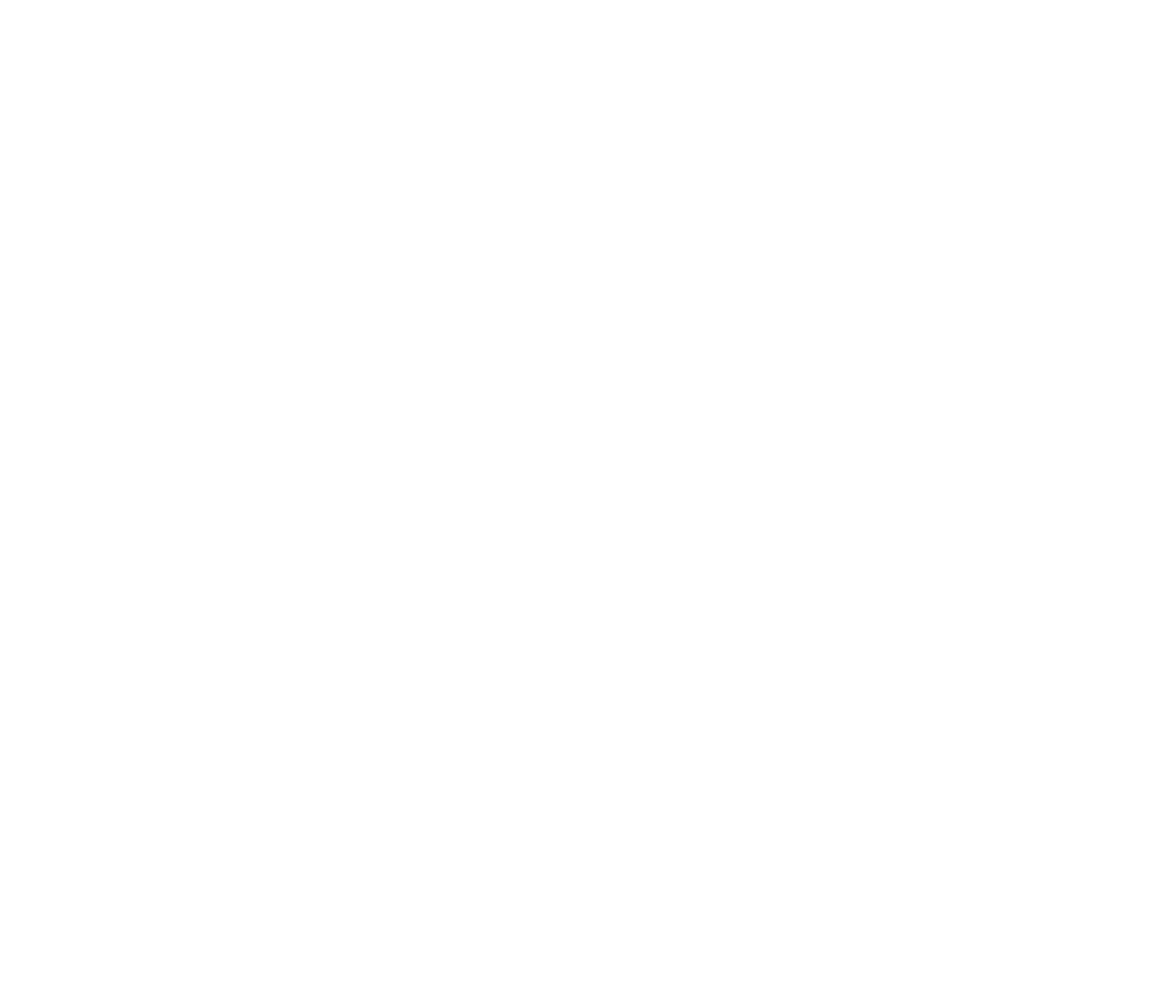
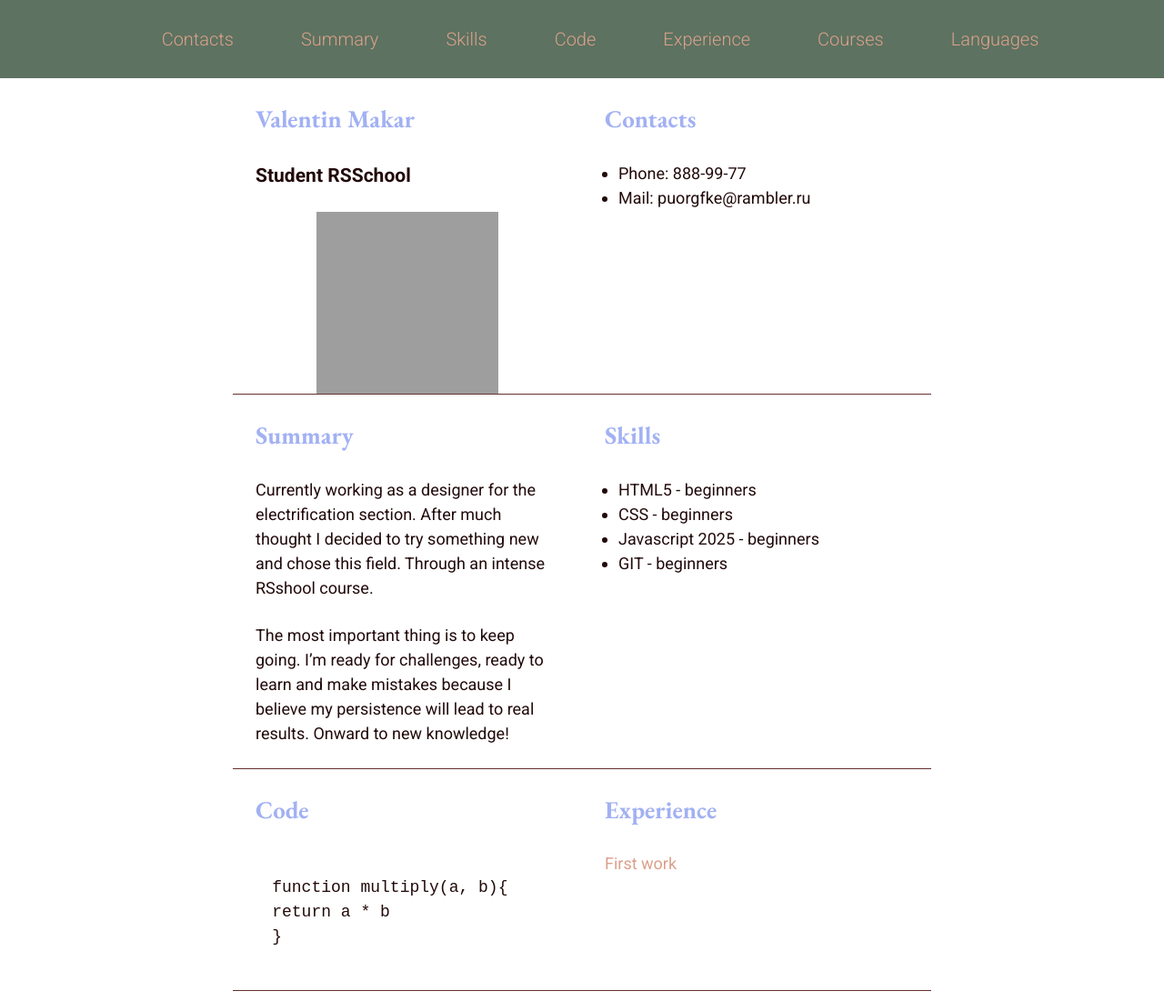
Before and after one commit to Val1k/rsschool-cv, a plain HTML site: page index.html in a window 1280 px wide. Shown: the top 1101 px of the page at 91% size. Before the commit the page ends 800 px from the top, so only its background shows below. Drawn offline with nearby package versions, Linux system fonts and the light colour scheme; grey boxes are pictures that could not be loaded.

Commit message:
feat: add new html and css

```diff
--- a/index.html
+++ b/index.html
@@ -4,11 +4,107 @@
 <head>
     <meta charset="UTF-8">
     <meta name="viewport" content="width=device-width, initial-scale=1.0">
-    <title>Document</title>
+    <title>CV</title>
+    <link rel="stylesheet" href="style.css" />
+    <link rel="icon" href="favicon.png" />
+    <link rel="preconnect" href="https://fonts.gstatic.com">
+    <link href="https://fonts.googleapis.com/css2?family=Roboto:wght@100;300;500;700&display=swap" rel="stylesheet">
+    <link rel="preconnect" href="https://fonts.googleapis.com">
+    <link rel="preconnect" href="https://fonts.gstatic.com" crossorigin>
+    <link
+        href="https://fonts.googleapis.com/css2?family=EB+Garamond:ital,wght@0,400..800;1,400..800&family=Roboto:ital,wght@0,100..900;1,100..900&display=swap"
+        rel="stylesheet">
 </head>
 
 <body>
+    <header class="header">
+        <nav class="nav">
+            <ul class="nav-list">
+                <li class="nav-item"><a href="#contacts" class="nav-link">Contacts</a></li>
+                <li class="nav-item"><a href="#summary" class="nav-link">Summary</a></li>
+                <li class="nav-item"><a href="#skills" class="nav-link">Skills</a></li>
+                <li class="nav-item"><a href="#code" class="nav-link">Code</a></li>
+                <li class="nav-item"><a href="#experience" class="nav-link">Experience</a></li>
+                <li class="nav-item"><a href="#courses" class="nav-link">Courses</a></li>
+                <li class="nav-item"><a href="#languages" class="nav-link">Languages</a></li>
+            </ul>
+        </nav>
 
+    </header>
+    <main>
+        <div class="main-container">
+            <section class="section">
+                <h1 class="section-title">Valentin Makar</h1>
+                <h3 class="section-summary">Student RSSchool</h3>
+                <img src="Avatar.png" alt="AIGenerateAva" width="200" height="200">
+            </section>
+            <section class="section" id="contacts">
+                <h2 class="section-title">Contacts</h2>
+                <ul>
+                    <li>Phone: 888-99-77</li>
+                    <li>Mail: puorgfke@rambler.ru</li>
+                </ul>
+            </section>
+            <section class="section" id="summary">
+                <h2 class="section-title">Summary</h2>
+                <p class="section-summary">Currently working as a designer for the electrification section. After much
+                    thought I decided to try
+                    something new and chose this field. Through an intense RSshool course.</p>
+                <p class="section-summary">The most important thing is to keep going. I’m ready for challenges, ready to
+                    learn and make mistakes
+                    because
+                    I believe my persistence will lead to real results. Onward to new knowledge!</p>
+            </section>
+            <section class="section" id="skills">
+                <h2 class="section-title">Skills</h2>
+                <ul>
+                    <li>HTML5 - beginners</li>
+                    <li>CSS - beginners</li>
+                    <li>Javascript 2025 - beginners</li>
+                    <li>GIT - beginners</li>
+                </ul>
+            </section>
+            <section class="section" id="code">
+                <h2 class="section-title">Code</h2>
+                <pre><code>
+    function multiply(a, b){
+    return a * b
+    }
+        </code></pre>
+            </section>
+            <section class="section" id="experience">
+                <h2 class="section-title">Experience</h2>
+                <a href="https://github.com/Val1k/rsschool-cv" target="_blank">First work</a>
+            </section>
+            <section class="section-courses" id="courses">
+                <h2 class="section-title">Courses</h2>
+                <ul>
+                    <li>Html and CSS Tutorials on the HTMLAcademy (in progress)</li>
+                    <li>JavaScript Manual on learnjavascript.ru (in progress)</li>
+                </ul>
+            </section>
+            <section class="section-languages" id="languages">
+                <h2 class="section-title">Languages</h2>
+                <ol>
+                    <li>Russian - Native</li>
+                    <li>English - A2 (Elementary )- B1 (Pre-Intermediate)</li>
+                </ol>
+            </section>
+        </div>
+    </main>
+    <footer>
+        <div class="footer-box">
+            <div>©2025</div>
+            <div><a href="https://github.com/Val1k" target="_blank">
+                    <img src="GithubIcons.svg" alt="Github Author" width="50" height="50">
+                </a>
+            </div>
+            <div><a href="https://rs.school/courses/javascript-ru" target="_blank">
+                    <img src="rs-school-logo.svg" alt="RSSchool course" width="50" height="50">
+                </a>
+            </div>
+        </div>
+    </footer>
 </body>
 
 </html>
--- a/style.css
+++ b/style.css
@@ -0,0 +1,132 @@
+* {
+    box-sizing: border-box;
+}
+
+body {
+    display: flex;
+    flex-direction: column;
+    justify-content: space-between;
+    font-family: 'Roboto', sans-serif;
+    font-size: 18px;
+    font-weight: 400;
+    line-height: 1.5;
+    color: #220a0a;
+    padding: 0;
+    margin: 0;
+    min-height: 100vh;
+}
+
+main {
+    flex-grow: 1;
+    min-height: 0px;
+}
+
+.nav-list {
+    display: flex;
+    justify-content: center;
+    list-style: none;
+}
+
+.nav-link {
+    position: relative;
+    transition: 0.3s;
+    text-decoration: none;
+    font-size: 20px;
+    padding: 0 12px;
+    font-weight: 300;
+    line-height: 50px;
+}
+
+.nav-item {
+    padding: 0px;
+    transition: 0.8s
+}
+
+html {
+    scroll-behavior: smooth;
+}
+
+.main-container {
+    display: flex;
+    flex-wrap: wrap;
+    justify-content: space-between;
+    min-height: 50px;
+    width: 100%;
+    padding: 0px 20%;
+}
+
+.section {
+    width: 50%;
+    border-bottom: 1px solid #672f2f;
+}
+
+.section-languages {
+    width: 50%;
+}
+
+.section-courses {
+    width: 50%;
+}
+
+
+@media (max-width: 768px) {
+    .section {
+        width: 100%;
+    }
+}
+
+.section-item a {
+    color: #829985;
+    text-decoration: none;
+    transition: color 0.5s;
+}
+
+.section-item a:hover {
+    color: #4d2323;
+}
+
+a {
+    text-decoration: none;
+    color: rgb(218, 161, 139);
+    margin: 25px;
+}
+
+.section-title {
+    margin: 25px;
+    color: rgb(162, 177, 243);
+    font-family: "EB Garamond", serif;
+}
+
+.section-summary {
+    margin: 25px;
+}
+
+img {
+    display: block;
+    margin-left: auto;
+    margin-right: auto;
+
+}
+
+footer {
+    background-color: #5d7260;
+    padding: 5px;
+    flex-shrink: 0;
+    min-height: 100px;
+}
+
+header {
+    background-color: #5d7260;
+    flex-shrink: 0;
+    min-height: 50px;
+}
+
+.footer-box {
+    display: flex;
+    justify-content: space-around;
+    align-items: center;
+    margin: 0 auto;
+    color: #fff;
+    min-height: 50px;
+    height: fit-content;
+}
```
Also changed, not shown: GithubIcons.svg (added), favicon.png (added), rs-school-logo.svg (added), 1 other file.
